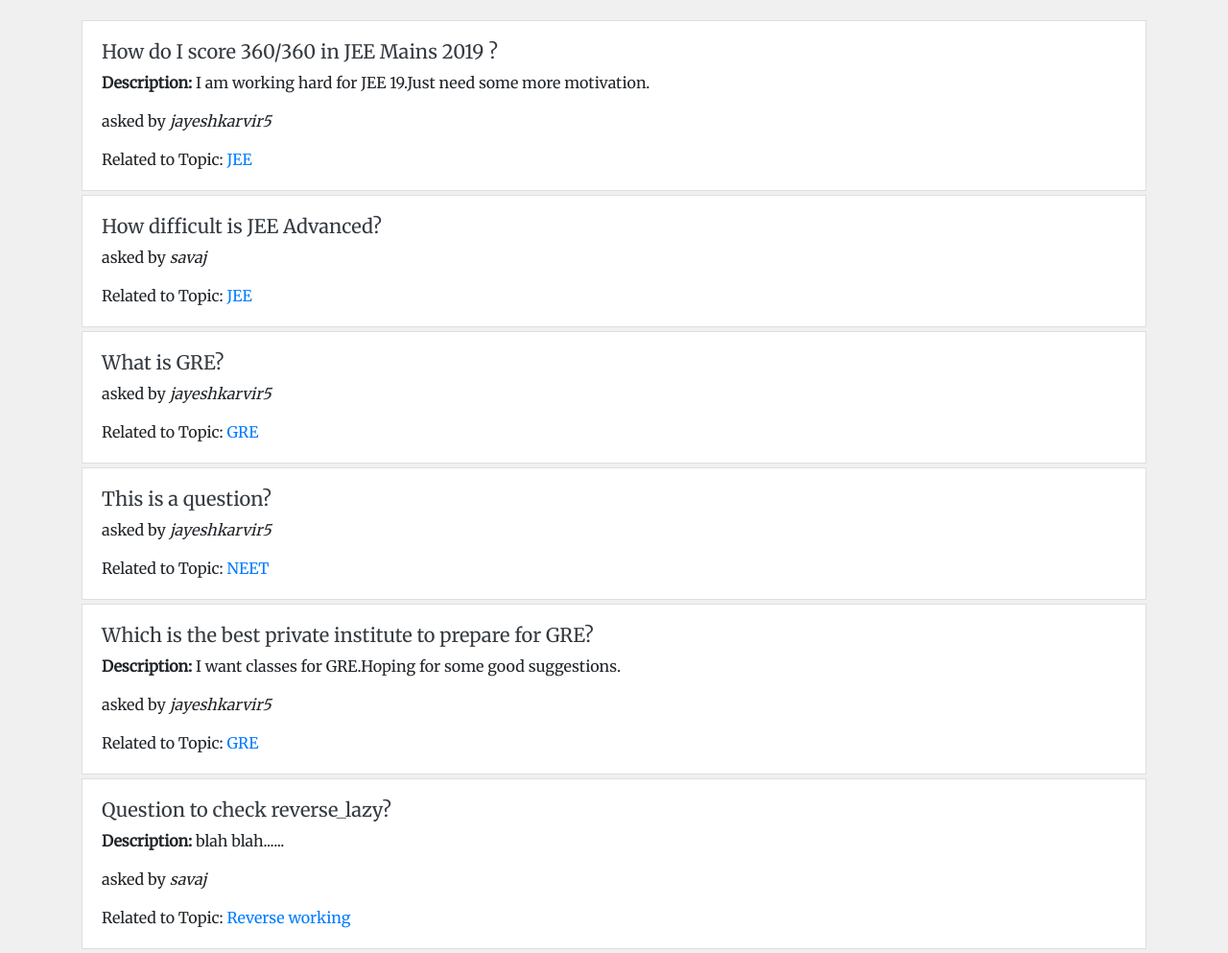
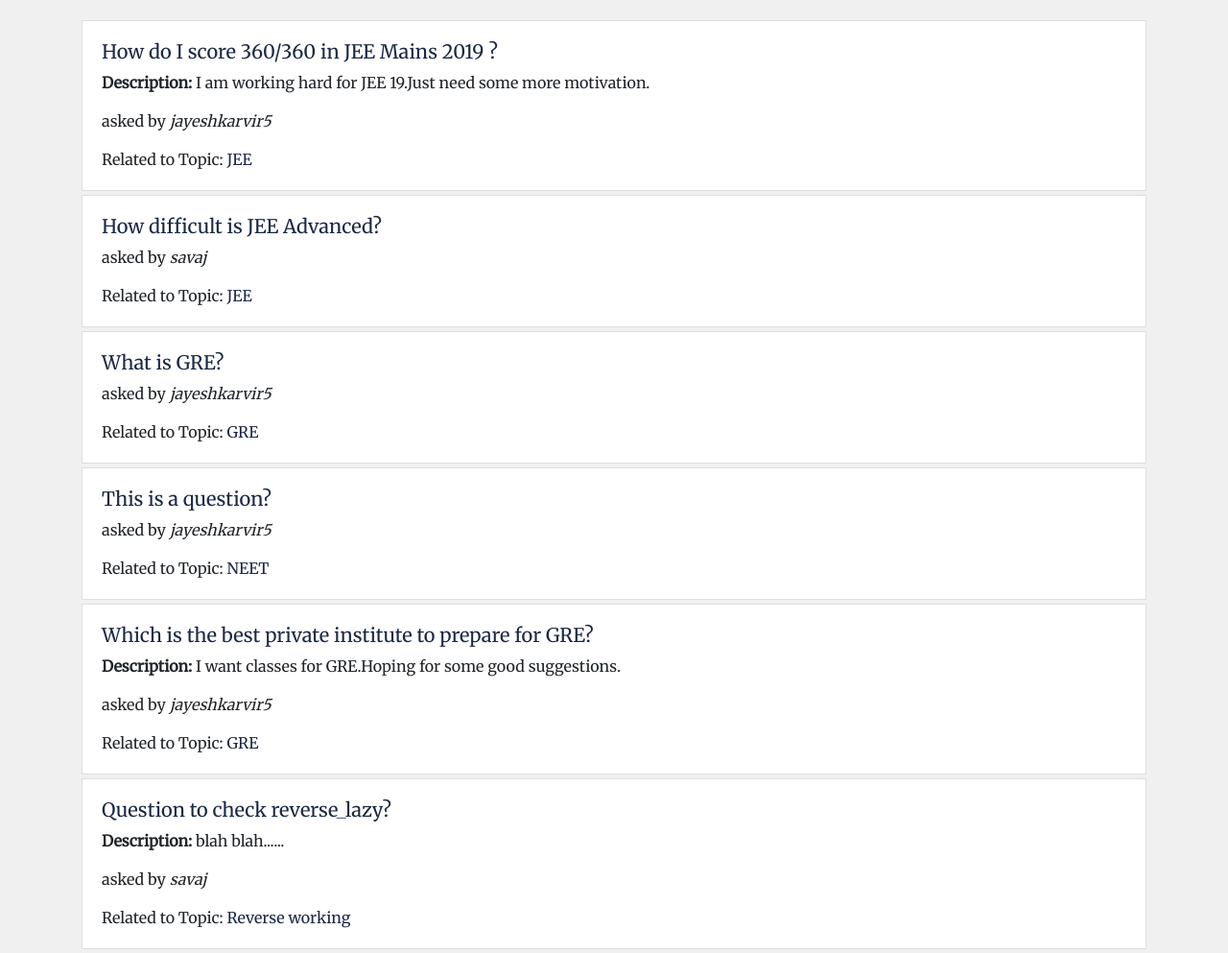
Before and after one commit to jayeshkarvir5/QandA_webapp, a Django app: page /FeQta/answers/ in a window 1280 px wide. Shown: the part 56-1049 px from the top of the page at 96% size. Run offline with Django 3.2, Linux system fonts and the light colour scheme; data comes from the database, SQL or seed files in the repository; both versions use the stored data as it was after the commit; some libraries are stand-ins or nearby versions; some web fonts are replaced.

Commit message:
Added db file

```diff
--- a/FeQta/templates/FeQta/answers.html
+++ b/FeQta/templates/FeQta/answers.html
@@ -8,7 +8,7 @@
         <div class="card mb-1">
                     <div class="card-body">
                          <!--{%url 'FeQta:question_detail' ques.slug%}-->
-                        <h5><a class="text-dark" href="{{ques.get_absolute_url}}">{{ ques.question }}</a></h5>
+                        <h5><a href="{{ques.get_absolute_url}}">{{ ques.question }}</a></h5>
                         {% if ques.desc %}
                             <p class="card-text"><b>Description: </b>{{ ques.desc }}</p>
                         {% endif %}
--- a/FeQta/templates/FeQta/search.html
+++ b/FeQta/templates/FeQta/search.html
@@ -53,7 +53,7 @@
             {% for user in users %}
             <div class="card text-center ">
                 <div class="card-body">
-                        <h3 class="card-title">{{ user.username }}</h3><br/>
+                    <h3 class="card-title"><a style="color: #1b2845;" href="{% url 'FeQta:profile_detail' user.username %}">{{ user.username }}</a></h3><br/>
                         <a href="#" class="btn btn-outline-secondary follow-btn">Follow</a>
                 </div>
             </div>
--- a/FeQta/views.py
+++ b/FeQta/views.py
@@ -16,6 +16,7 @@
 # def get_query_set
 #   return model.objects.filter(user=self.request.user)
 # provide update button in profile for answers
+# work on answer views and comment views
 
 
 User = get_user_model()
--- a/templates/snippets/css.html
+++ b/templates/snippets/css.html
@@ -7,6 +7,12 @@
     }
     nav {
         background-color: #1b2845;
+    }
+    a{
+        color: #1b2845;
+    }
+    a:hover{
+        color: #1b2845;
     }
     .card {
         border-radius: 0;
```
Also changed, not shown: db.sqlite3 (added), 1 other file.
